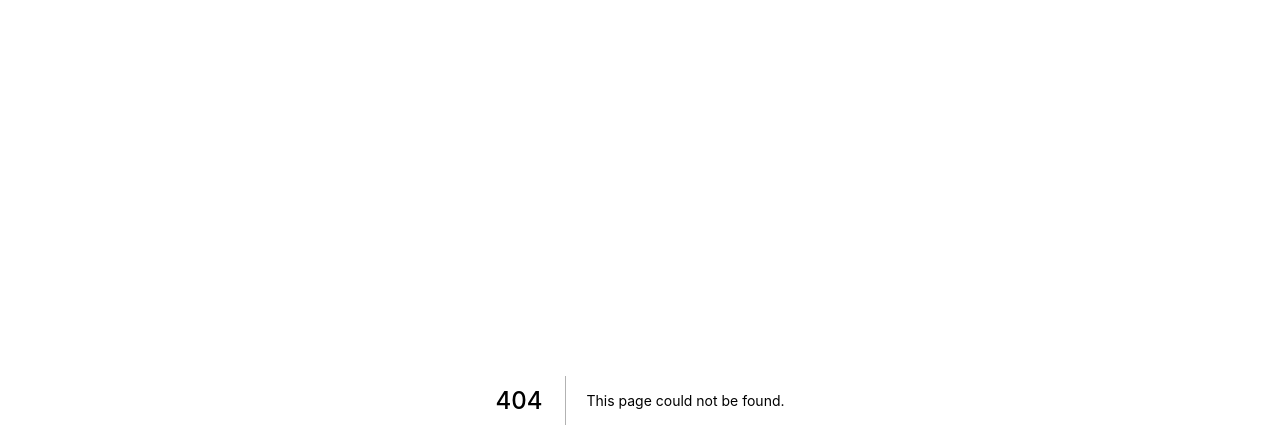
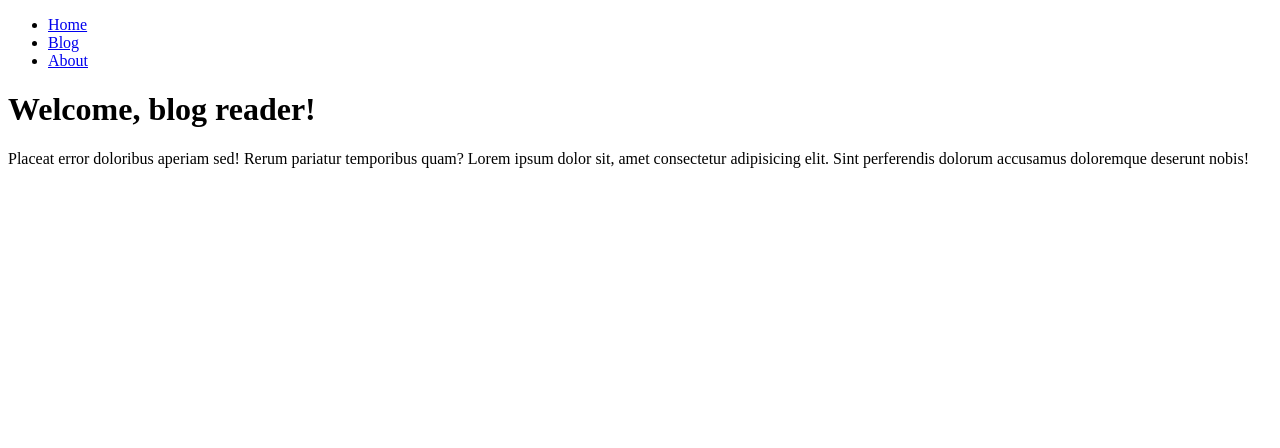
Before and after one commit to madebyalex/jamstack-explorer-nextjs, a Next.js app: page /blog in a window 1280 px wide. Before the commit this address had no page. Shown: the top 448 px of the page. Built offline with nearby package versions, Linux system fonts and the light colour scheme.

Commit message:
Add links manually

```diff
--- a/components/Header.js
+++ b/components/Header.js
@@ -8,6 +8,11 @@ function Header() {
           <li>
             <Link href='/'>
               <a>Home</a>
+            </Link>
+          </li>
+          <li>
+            <Link href='/blog/'>
+              <a>Blog</a>
             </Link>
           </li>
           <li>
--- a/pages/about.js
+++ b/pages/about.js
@@ -7,6 +7,7 @@ function About({ pokemon }) {
       <Head>
         <html lang='en' />
         <meta charset='UTF-8' />
+        <meta name='viewport' content='width=device-width, initial-scale=1.0' />
         <meta name='description' content='Test website built with Next.js' />
         <title>Pokemon: {pokemon?.name}</title>
       </Head>
--- /dev/null
+++ b/pages/blog/index.js
@@ -0,0 +1,28 @@
+import Header from '../../components/Header';
+import Head from 'next/head';
+
+function Blog() {
+  return (
+    <>
+      <Head>
+        <html lang='en' />
+        <meta charset='UTF-8' />
+        <meta name='viewport' content='width=device-width, initial-scale=1.0' />
+        <meta
+          name='description'
+          content='Test website built with Next.js'
+        ></meta>
+        <title>My blog</title>
+      </Head>
+      <Header />
+      <h1>Welcome, blog reader!</h1>
+      <p>
+        Placeat error doloribus aperiam sed! Rerum pariatur temporibus quam?
+        Lorem ipsum dolor sit, amet consectetur adipisicing elit. Sint
+        perferendis dolorum accusamus doloremque deserunt nobis!
+      </p>
+    </>
+  );
+}
+
+export default Blog;
```
Also changed, not shown: pages/index.js (+16 -1 lines).
